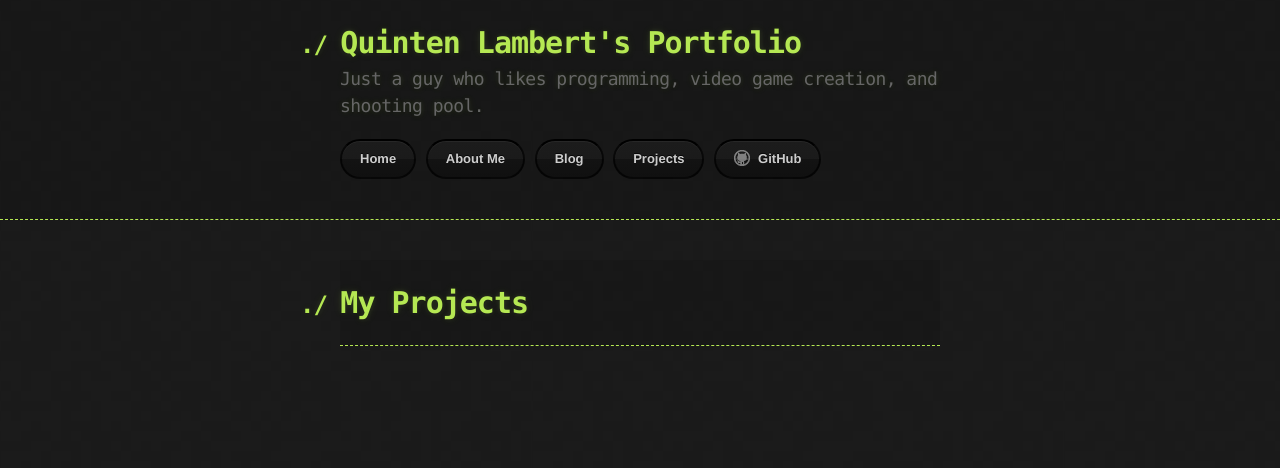
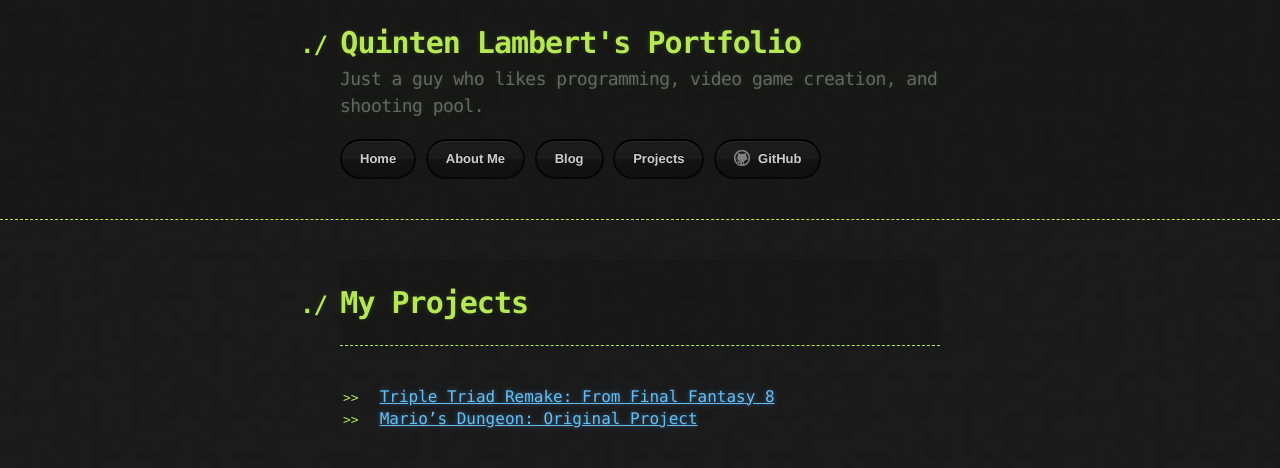
Before and after one commit to lambertq/lambertq.github.io, a Jekyll site: the page built from projects.md, in a window 1280 px wide. Shown: the top 468 px of the page. Built offline with Jekyll 4.4.1, drawn with Linux system fonts in a browser that asks for light colours.

Commit message:
Added Project links

```diff
--- a/projects.md
+++ b/projects.md
@@ -3,3 +3,6 @@ layout: page
 title: My Projects
 permalink: /projects/
 ---
+
+*   [Triple Triad Remake: From Final Fantasy 8](tripletriad)
+*   [Mario's Dungeon: Original Project](projectmario)
```
